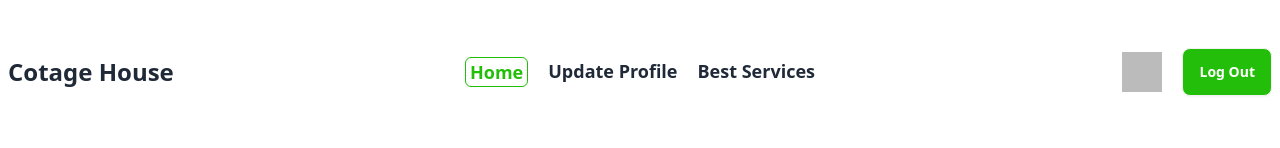
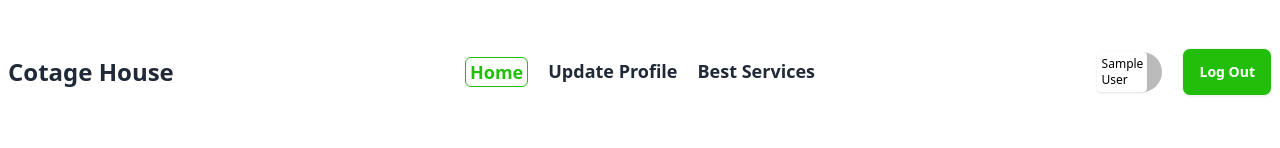
Before and after one commit to rahat4595/cotage-house-a9, a React (Vite) app: page / in a window 1280 px wide. Shown: the top 148 px of the page. Built offline with nearby package versions, Linux system fonts and the light colour scheme; no server answers; sample sign-in values are in the browser's storage.

Commit message:
added animation

```diff
--- a/package.json
+++ b/package.json
@@ -10,6 +10,8 @@
     "preview": "vite preview"
   },
   "dependencies": {
+    "animate.css": "^4.1.1",
+    "aos": "^2.3.4",
     "firebase": "^10.11.0",
     "leaflet": "^1.9.4",
     "localforage": "^1.10.0",
--- a/src/pages/Home/CardEstate/CardEstateDetails.jsx
+++ b/src/pages/Home/CardEstate/CardEstateDetails.jsx
@@ -1,7 +1,8 @@
-
+import 'animate.css';
 import { useLoaderData, useParams } from 'react-router-dom';
 import './card.css';
 import { Helmet } from 'react-helmet-async';
+
 
 const CardEstateDetails = () => {
     const details = useLoaderData();
@@ -19,7 +20,7 @@ const CardEstateDetails = () => {
 
                 <h1 className=' text-4xl lg:text-5xl text-white font-bold'>Property Details</h1>
             </div>
-            <div className="hero my-20 bg-base-200">
+            <div className="hero my-20 bg-base-200 animate__animated animate__zoomIn">
                 <div className="hero-content flex-col lg:flex-row">
                     <img src={detail.image}className=" rounded-lg shadow-2xl" />
                     <div>
--- a/src/pages/Home/Home.jsx
+++ b/src/pages/Home/Home.jsx
@@ -2,17 +2,24 @@ import { Helmet } from "react-helmet-async";
 import Banner from "./Banner/Banner";
 import CardEstate from "./CardEstate/CardEstate";
 import { useLoaderData } from "react-router-dom";
-
+import 'animate.css';
+import Aos from "aos";
+import 'aos/dist/aos.css'
+import { useEffect } from "react";
 const Home = () => {
 
     const estates = useLoaderData()
+
+    useEffect(() =>{
+        Aos.init({duration: 2000})
+    },[])
     return (
         <div>
             <Helmet>
                 <title>Home | Cotage House</title>
             </Helmet>
 
-            <div className="max-w-6xl mx-auto text-center">
+            <div className="max-w-6xl mx-auto text-center animate__animated animate__zoomIn">
                 <h1 className="text-xl font-bold p-10">
                     Indulge in luxury and comfort at our curated estates,
                     Where every stay is a memorable escape.
@@ -21,14 +28,14 @@ const Home = () => {
                 </h1>
             </div>
 
-            <div className="max-w-7xl mx-auto rounded-xl">
+            <div className="max-w-7xl mx-auto rounded-xl animate__animated animate__fadeInLeft">
                 <Banner></Banner>
             </div>
             <div className="max-w-7xl mx-auto text-center mt-10">
             <p className="text-[#5ba600] text-md">we are offering the best real state</p>
             <h1 className="text-6xl font-bold">Our Properties</h1>
             </div>
-            <div className="max-w-7xl mx-auto rounded-xl p-5 gap-5 grid lg:grid-cols-3">
+            <div className="max-w-7xl mx-auto rounded-xl p-5 gap-5 grid lg:grid-cols-3 " data-aos = 'fade-left'>
 
                 {
                     estates.map(estate => <CardEstate
--- a/src/pages/NavBar/NavBar.jsx
+++ b/src/pages/NavBar/NavBar.jsx
@@ -50,25 +50,33 @@ const NavBar = () => {
                     </ul>
                 </div>
                 <div className="navbar-end flex gap-5">
-
-                {user && (
-                        <div className="w-10 rounded-full">
-                            <img alt="User Profile" src={user.photoURL || "https://i.ibb.co/8bP1kvZ/user-profile-icon-free-vector.jpg"} />
+                    {user && (
+                        <div className="relative">
+                            <img
+                                alt="User Profile"
+                                src={
+                                    user.photoURL ||
+                                    "https://i.ibb.co/8bP1kvZ/user-profile-icon-free-vector.jpg"
+                                }
+                                title={user.displayName || "User"}
+                                className="w-10 h-10 rounded-full"
+                            />
+                            {user.displayName && (
+                                <span className="absolute bottom-0 left-0 transform -translate-x-1/2 bg-white text-black text-xs p-1 rounded shadow">
+                                    {user.displayName}
+                                </span>
+                            )}
                         </div>
                     )}
-                    {
-                        user ?
-                            <button onClick={handleSignOut} className="btn bg-[#23BE0A] text-white">Log Out</button>
-                            :
-
-                            <Link to="/login">
-                                <button className="btn bg-[#23BE0A] text-white">Login</button>
-                            </Link>
-
-
-                    }
-
-
+                    {user ? (
+                        <button onClick={handleSignOut} className="btn bg-[#23BE0A] text-white">
+                            Log Out
+                        </button>
+                    ) : (
+                        <Link to="/login">
+                            <button className="btn bg-[#23BE0A] text-white">Login</button>
+                        </Link>
+                    )}
                 </div>
             </div>
         </div>
--- a/src/pages/UpdateProfile/UpdateProfile.jsx
+++ b/src/pages/UpdateProfile/UpdateProfile.jsx
@@ -1,5 +1,5 @@
 import { useContext } from "react";
-
+import 'animate.css';
 import { AuthContext } from "../../providers/Context";
 import { Helmet } from "react-helmet-async";
 
@@ -28,7 +28,7 @@ const UpdateUser = () => {
 
   return (
 
-    <div className="flex justify-around shadow-2xl bg-stone-50 max-w-7xl mx-auto border-none p-4 m-auto rounded-2xl items-center mt-14 mb-16">
+    <div className="flex justify-around shadow-2xl bg-stone-50 max-w-7xl mx-auto border-none p-4 m-auto rounded-2xl items-center animate__animated animate__zoomIn mt-14 mb-16">
 
 <Helmet>
         <title>Update Profile | Cotage House</title>
```
Also changed, not shown: src/pages/Home/CardEstate/card.css (line endings or trailing spaces), 1 other file (tests, documents, lock files or other folders).
